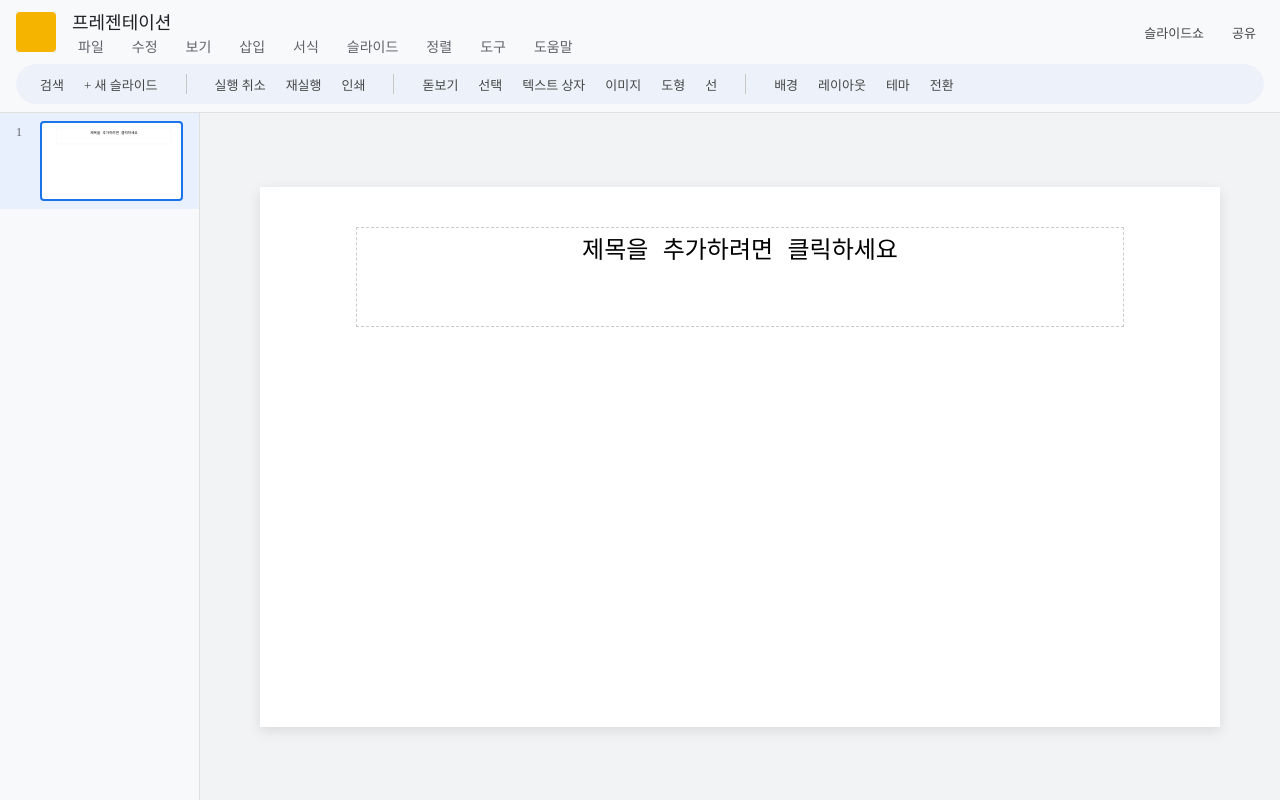
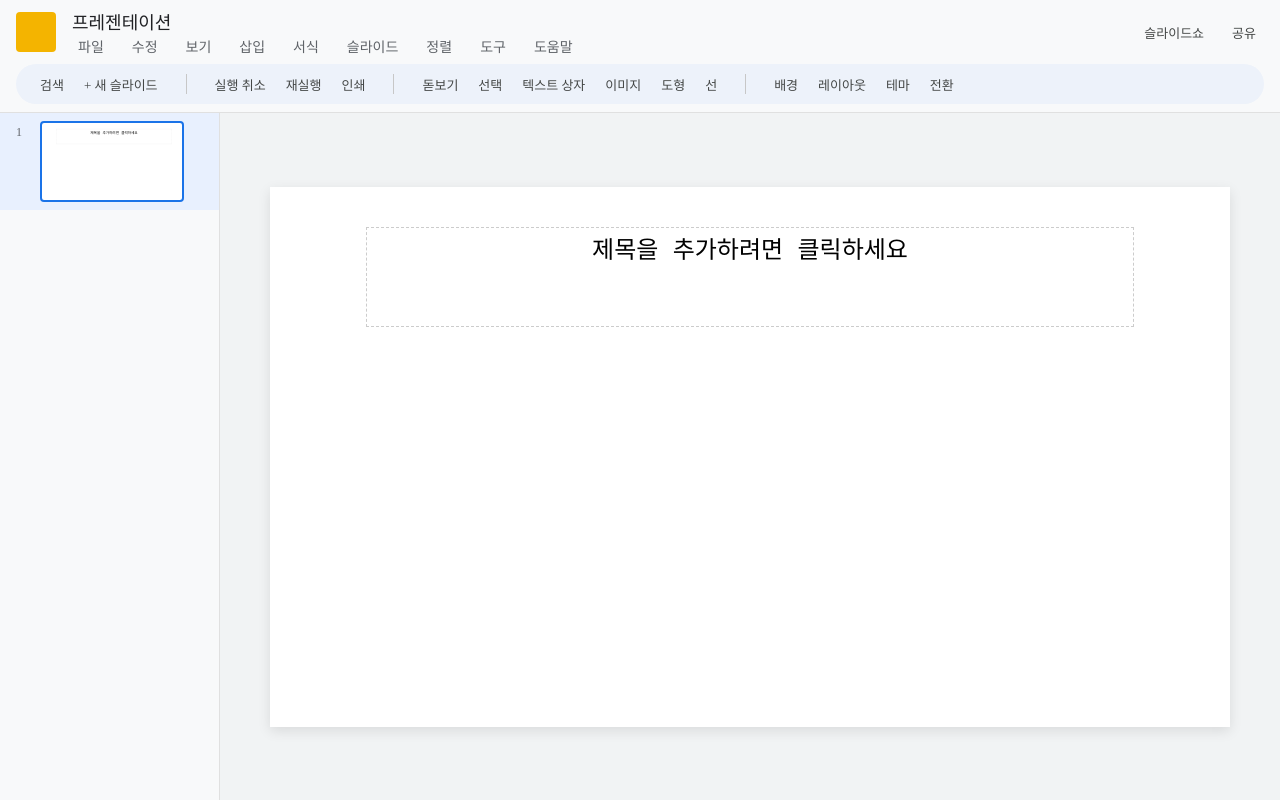
Before and after one commit to tearbird99/google-slides, a React (Vite) app in the folder frontend/: page / in a window 1280 px wide. Built offline with nearby package versions, Linux system fonts and the light colour scheme.

Commit message:
썸네일 수직 드래그 고정 및 사이드바 스크롤 UX 개선

```diff
--- a/frontend/package.json
+++ b/frontend/package.json
@@ -11,6 +11,7 @@
   },
   "dependencies": {
     "@dnd-kit/core": "^6.3.1",
+    "@dnd-kit/modifiers": "^9.0.0",
     "@dnd-kit/sortable": "^10.0.0",
     "@dnd-kit/utilities": "^3.2.2",
     "react": "^19.2.4",
--- a/frontend/src/components/sidebar/sidebar.module.css
+++ b/frontend/src/components/sidebar/sidebar.module.css
@@ -1,11 +1,29 @@
 .sidebar {
-  width: 200px;
+  width: 220px;
   border-right: 1px solid #e0e0e0;
   overflow-y: auto;
+  overflow-x: hidden;
   background-color: #f8f9fa;
   display: flex;
   flex-direction: column;
   outline: none; /* 포커스 시 발생하는 외곽선 제거. */
+}
+
+.sidebar::-webkit-scrollbar {
+  width: 8px; /* 얇은 스크롤바. */
+}
+
+.sidebar::-webkit-scrollbar-track {
+  background: transparent; /* 배경 투명. */
+}
+
+.sidebar::-webkit-scrollbar-thumb {
+  background-color: #dadce0; /* 연한 회색. */
+  border-radius: 4px; /* 둥근 모서리. */
+}
+
+.sidebar::-webkit-scrollbar-thumb:hover {
+  background-color: #bdc1c6; /* 마우스 올렸을 때 조금 더 진하게. */
 }
 
 .item {
--- a/frontend/src/components/sidebar/sidebar.tsx
+++ b/frontend/src/components/sidebar/sidebar.tsx
@@ -1,3 +1,4 @@
+import { useEffect } from 'react';
 import {
   DndContext,
   closestCenter,
@@ -12,6 +13,7 @@ import {
   SortableContext,
   verticalListSortingStrategy,
 } from '@dnd-kit/sortable';
+import { restrictToVerticalAxis } from '@dnd-kit/modifiers';
 import styles from './sidebar.module.css';
 import { useSlideStore } from '../../store/slide-store';
 import SortableSlideItem from './sortable-slide-item';
@@ -19,9 +21,23 @@ import SortableSlideItem from './sortable-slide-item';
 export default function Sidebar() {
   const { slides, activeSlideId, setActiveSlide, addSlide, deleteSlide, reorderSlides } = useSlideStore();
 
+  useEffect(() => {
+    const timer = setTimeout(() => {
+        const activeElement = document.getElementById(`slide-thumb-${activeSlideId}`);
+        if (activeElement) {
+          activeElement.scrollIntoView({
+            behavior: 'smooth',
+            block: 'nearest',
+          });
+        }
+      }, 50); // 50ms 지연
+
+      return () => clearTimeout(timer); // 메모리 누수 방지용 클린업
+  }, [activeSlideId]);
+
   const sensors = useSensors(
     useSensor(PointerSensor, {
-      activationConstraint: { distance: 5 }, // 5px 이상 움직여야 드래그로 간주
+      activationConstraint: { distance: 5 }, // 5px 이상 움직여야 드래그로 간주.
     }),
     useSensor(KeyboardSensor, {
       coordinateGetter: sortableKeyboardCoordinates,
@@ -70,6 +86,7 @@ export default function Sidebar() {
         sensors={sensors}
         collisionDetection={closestCenter}
         onDragEnd={handleDragEnd}
+        modifiers={[restrictToVerticalAxis]}
       >
         {/* id 문자열 배열을 매핑하여 전달. */}
         <SortableContext items={slides.map((s) => s.id)} strategy={verticalListSortingStrategy}>
--- a/frontend/src/components/sidebar/sortable-slide-item.tsx
+++ b/frontend/src/components/sidebar/sortable-slide-item.tsx
@@ -22,15 +22,16 @@ export default function SortableSlideItem({ slide, index, isActive, onSelect }:
   } = useSortable({ id: slide.id });
 
   const style = {
-    transform: CSS.Transform.toString(transform),
+    transform: CSS.Translate.toString(transform),
     transition,
     opacity: isDragging ? 0.5 : 1, // 드래그 중인 아이템의 투명도를 조절.
-    zIndex: isDragging ? 1 : 'auto',
+    zIndex: isDragging ? 999 : 'auto',
     touchAction: 'none', // 브라우저 기본 동작을 차단.
   };
 
   return (
     <div
+      id={`slide-thumb-${slide.id}`}
       ref={setNodeRef}
       style={style}
       {...attributes}
```
Also changed, not shown: 1 other file (tests, documents, lock files or other folders).
